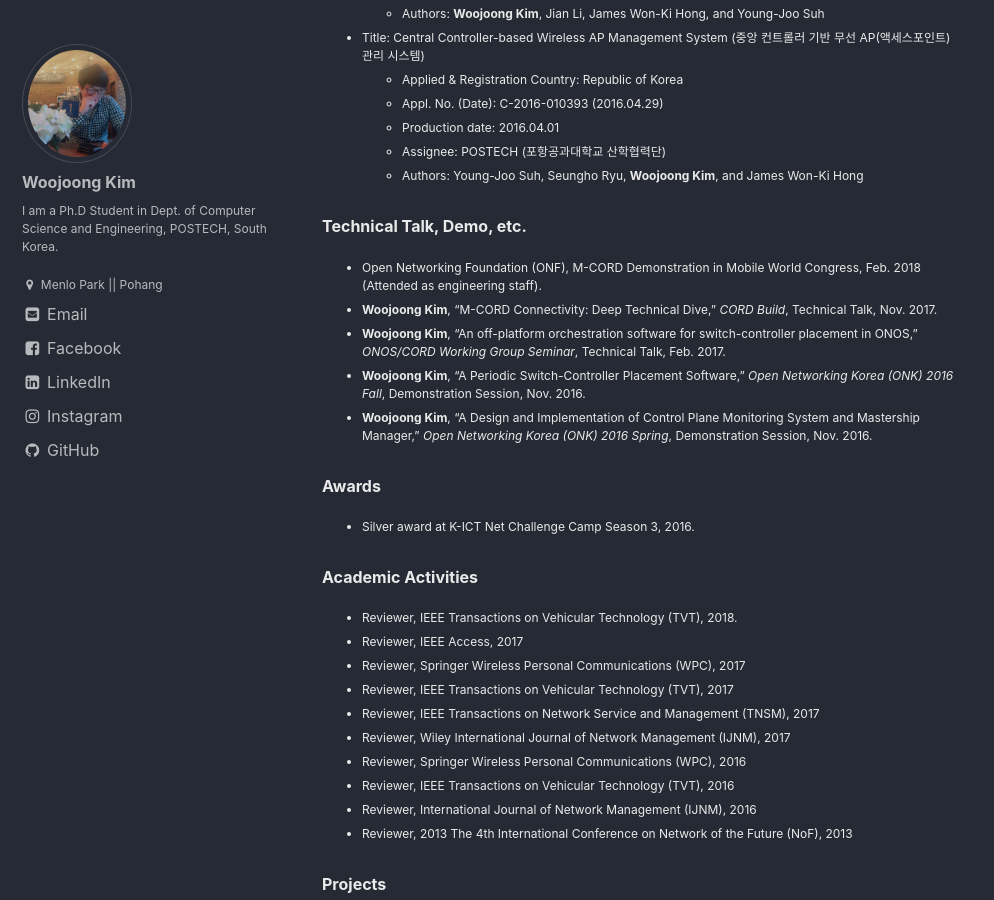
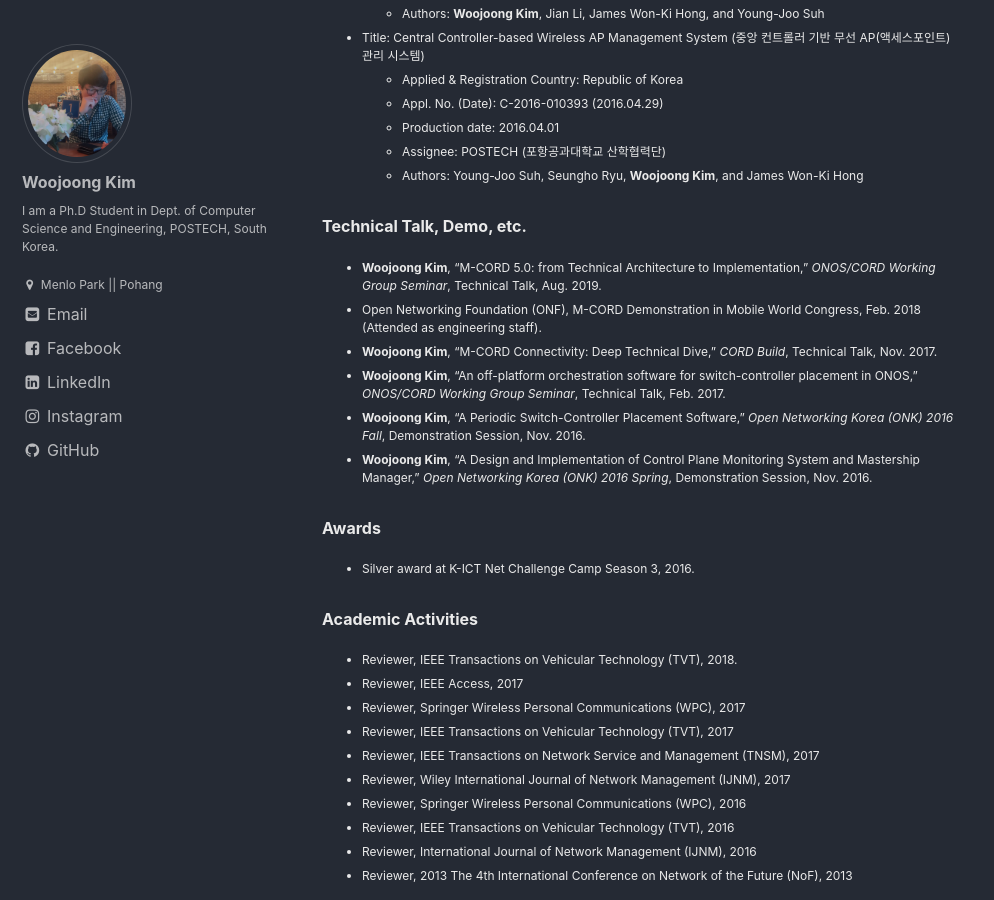
Before and after one commit to woojoong88/woojoong88.github.io, a Jekyll site: the page built from _pages/cv.md, in a window 1280 px wide and 900 px high, scrolled down 3811 px. Shown: the whole window, without its empty margins (0-994 px from the left). Built offline with Jekyll 4.4.1, drawn with Linux system fonts in a browser that asks for light colours.

Commit message:
add technical talk

```diff
--- a/_pages/cv.md
+++ b/_pages/cv.md
@@ -132,6 +132,7 @@ date: 2018-01-20T22:20:52+00:00
     *	Authors: Young-Joo Suh, Seungho Ryu, **Woojoong Kim**, and James Won-Ki Hong
 
 ### Technical Talk, Demo, etc.
+* **Woojoong Kim**, "M-CORD 5.0: from Technical Architecture to Implementation," *ONOS/CORD Working Group Seminar*, Technical Talk, Aug. 2019.
 * Open Networking Foundation (ONF), M-CORD Demonstration in Mobile World Congress, Feb. 2018 (Attended as engineering staff).
 * **Woojoong Kim**, "M-CORD Connectivity: Deep Technical Dive," *CORD Build*, Technical Talk,  Nov. 2017.
 * **Woojoong Kim**, "An off-platform orchestration software for switch-controller placement in ONOS," *ONOS/CORD Working Group Seminar*, Technical Talk, Feb. 2017.
```
